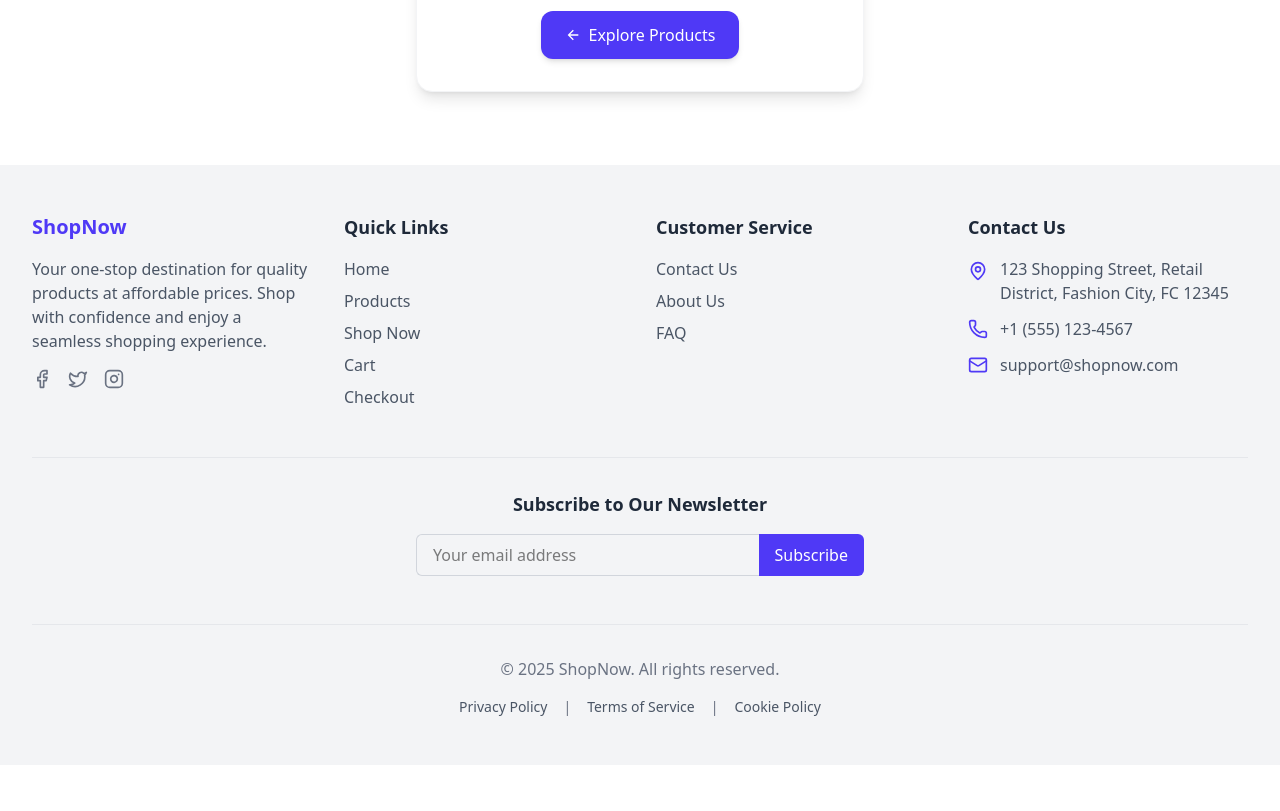
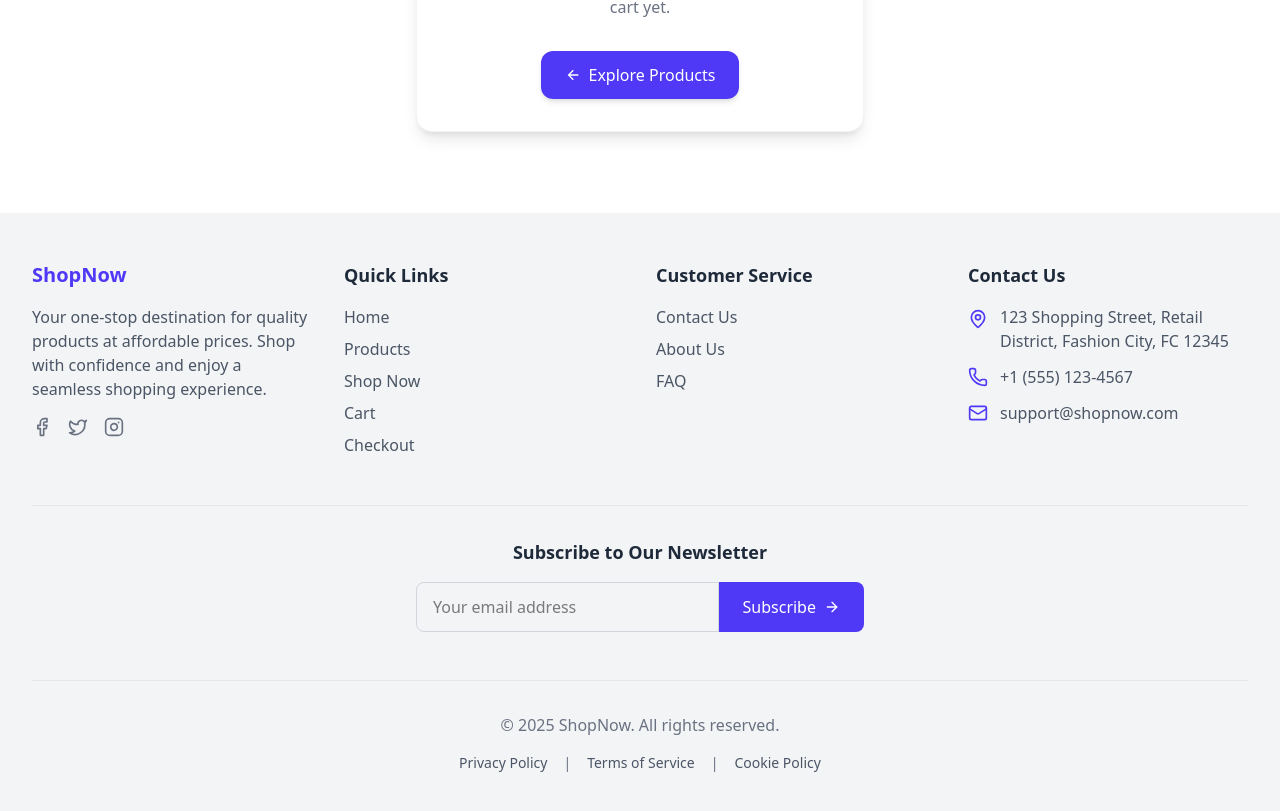
Before and after one commit to MuhammadNabeelJaved/fullstack-ecommerce-app-client, a React (Vite) app: page /cart in a window 1280 px wide. Shown: the part 411-1222 px from the top of the page. Before the commit the page ends 1176 px from the top, so only its background shows below. Built offline with nearby package versions, Linux system fonts and the light colour scheme.

Commit message:
Refactor Cart, SignIn, SignUp, and Footer components for improved styling and functionality. Update padding for better layout consistency, enhance Footer with email subscription feature, and adjust Navbar positioning for better visibility. Integrate form handling in Footer for user subscriptions.

```diff
--- a/src/components/Cart.jsx
+++ b/src/components/Cart.jsx
@@ -36,7 +36,7 @@ const Cart = () => {
 
   if (cartItems.length === 0) {
     return (
-      <div className="min-h-[70vh] flex flex-col items-center justify-center px-4 pt-20 mt-4">
+      <div className="min-h-[70vh] flex flex-col items-center justify-center px-4 pt-16">
         <motion.div
           initial={{ opacity: 0, scale: 0.9 }}
           animate={{ opacity: 1, scale: 1 }}
@@ -65,7 +65,7 @@ const Cart = () => {
   }
 
   return (
-    <div className="max-w-7xl mx-auto px-4 py-10 pt-20 mt-4">
+    <div className="max-w-7xl mx-auto px-4 py-10 pt-16">
       <motion.div
         initial={{ opacity: 0, y: -10 }}
         animate={{ opacity: 1, y: 0 }}
--- a/src/components/Footer.jsx
+++ b/src/components/Footer.jsx
@@ -1,22 +1,37 @@
-import React from 'react';
-import { Facebook, Twitter, Instagram, Mail, MapPin, Phone } from 'lucide-react';
+import React, { useState } from 'react';
+import { Facebook, Twitter, Instagram, Mail, MapPin, Phone, ArrowRight } from 'lucide-react';
+import { Link } from 'react-router';
 
 const Footer = () => {
   const currentYear = new Date().getFullYear();
+  const [email, setEmail] = useState('');
+  const [isSubscribed, setIsSubscribed] = useState(false);
+
+  const handleSubscribe = (e) => {
+    e.preventDefault();
+    if (email.trim() !== '') {
+      // In a real app, you would submit this to your backend
+      console.log('Subscribed with email:', email);
+      setIsSubscribed(true);
+      setEmail('');
+      // Reset after 3 seconds
+      setTimeout(() => setIsSubscribed(false), 3000);
+    }
+  };
 
   // This would normally use NavLink, but for demonstration purposes
   // we're using regular links that would be replaced with NavLink in your app
   const FooterLink = ({ to, children }) => (
-    <a
-      href={to}
+    <Link
+      to={to}
       className="text-gray-600 hover:text-indigo-600 transition-colors duration-300"
     >
       {children}
-    </a>
+    </Link>
   );
 
   return (
-    <footer className="bg-gray-100">
+    <footer className="bg-gray-100 mt-auto">
       <div className="max-w-7xl mx-auto px-4 sm:px-6 lg:px-8 py-12">
         <div className="grid grid-cols-1 md:grid-cols-2 lg:grid-cols-4 gap-8">
           {/* Brand and Description */}
@@ -102,16 +117,29 @@ const Footer = () => {
         <div className="mt-12 pt-8 border-t border-gray-200">
           <div className="max-w-md mx-auto">
             <h3 className="text-lg font-semibold text-gray-800 text-center mb-4">Subscribe to Our Newsletter</h3>
-            <div className="flex">
-              <input
-                type="email"
-                placeholder="Your email address"
-                className="flex-grow px-4 py-2 rounded-l-md border-y border-l border-gray-300 focus:outline-none focus:ring-2 focus:ring-indigo-500 focus:border-indigo-500"
-              />
-              <button className="bg-indigo-600 hover:bg-indigo-700 text-white px-4 py-2 rounded-r-md transition-colors duration-300">
-                Subscribe
+            <form onSubmit={handleSubscribe} className="flex flex-col sm:flex-row">
+              <div className="relative flex-grow">
+                <input
+                  type="email"
+                  value={email}
+                  onChange={(e) => setEmail(e.target.value)}
+                  placeholder="Your email address"
+                  className="w-full px-4 py-3 rounded-lg sm:rounded-r-none border border-gray-300 focus:outline-none focus:ring-2 focus:ring-indigo-500 focus:border-indigo-500"
+                  required
+                />
+                {isSubscribed && (
+                  <div className="absolute inset-0 flex items-center justify-center bg-indigo-500 bg-opacity-90 rounded-lg sm:rounded-r-none text-white font-medium">
+                    Thanks for subscribing!
+                  </div>
+                )}
+              </div>
+              <button
+                type="submit"
+                className="mt-2 sm:mt-0 bg-indigo-600 hover:bg-indigo-700 text-white px-6 py-3 rounded-lg sm:rounded-l-none transition-colors duration-300 flex items-center justify-center"
+              >
+                Subscribe <ArrowRight size={16} className="ml-2" />
               </button>
-            </div>
+            </form>
           </div>
         </div>
 
--- a/src/components/Navbar.jsx
+++ b/src/components/Navbar.jsx
@@ -69,7 +69,7 @@ const Navbar = () => {
   };
 
   return (
-    <nav className="bg-white shadow-md fixed w-full z-50">
+    <nav className="bg-white shadow-md fixed top-0 left-0 w-full z-50">
       <div className="max-w-7xl mx-auto px-4 sm:px-6 lg:px-8">
         <div className="flex justify-between h-16">
           {/* Logo and Desktop Navigation */}
--- a/src/components/SignIn.jsx
+++ b/src/components/SignIn.jsx
@@ -36,7 +36,7 @@ const SignIn = () => {
   };
 
   return (
-    <div className="min-h-screen flex flex-col md:flex-row pt-20 mt-4">
+    <div className="min-h-screen flex flex-col md:flex-row pt-16">
       {/* Left side - Form */}
       <motion.div
         initial={{ opacity: 0, x: -20 }}
--- a/src/components/SignUp.jsx
+++ b/src/components/SignUp.jsx
@@ -96,7 +96,7 @@ const SignUp = () => {
   };
 
   return (
-    <div className="min-h-screen flex flex-col md:flex-row pt-20 mt-4">
+    <div className="min-h-screen flex flex-col md:flex-row pt-16">
       {/* Left side - Image and Quote */}
       <motion.div
         initial={{ opacity: 0, x: -20 }}
--- a/src/layout/Layout.jsx
+++ b/src/layout/Layout.jsx
@@ -3,15 +3,20 @@ import Navbar from "../components/Navbar.jsx";
 import Footer from "../components/Footer.jsx";
 import { Outlet } from "react-router";
 import { useLocation } from "react-router";
+
 const Layout = () => {
   const location = useLocation();
   const isDashboard = location.pathname.includes("/dashboard");
+  const isAuthPage = location.pathname.includes("/signin") || location.pathname.includes("/signup");
+
   return (
-    <>
+    <div className="flex flex-col min-h-screen">
       <Navbar />
-      <Outlet />
+      <main className={`flex-grow ${isDashboard ? 'pt-16' : 'pt-16'}`}>
+        <Outlet />
+      </main>
       {!isDashboard && <Footer />}
-    </>
+    </div>
   );
 };
 
```
